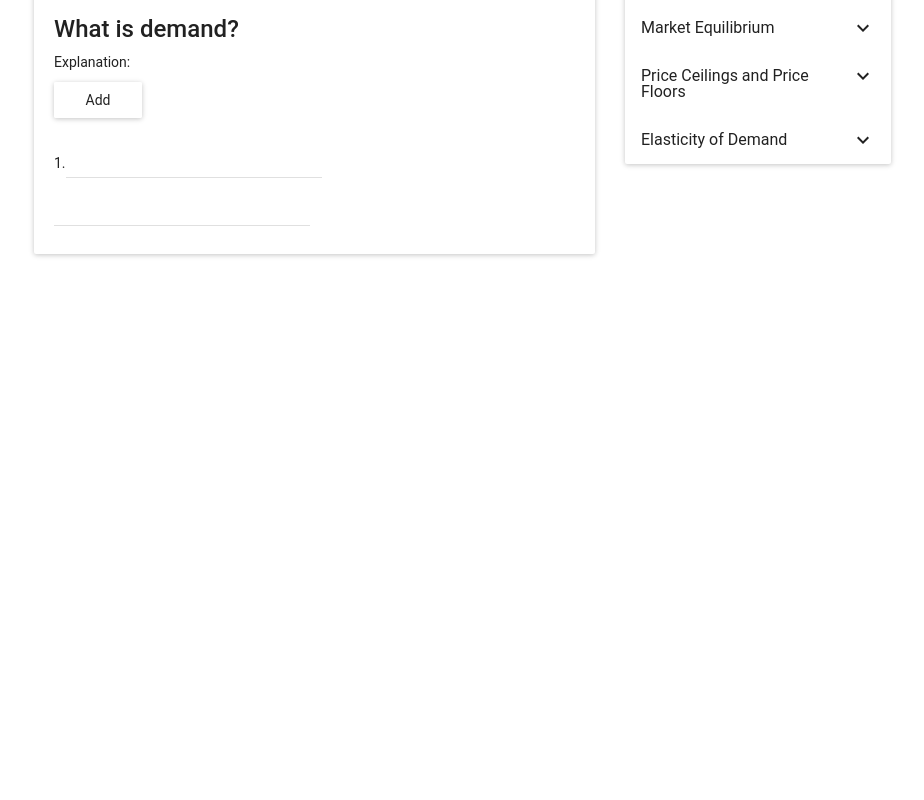
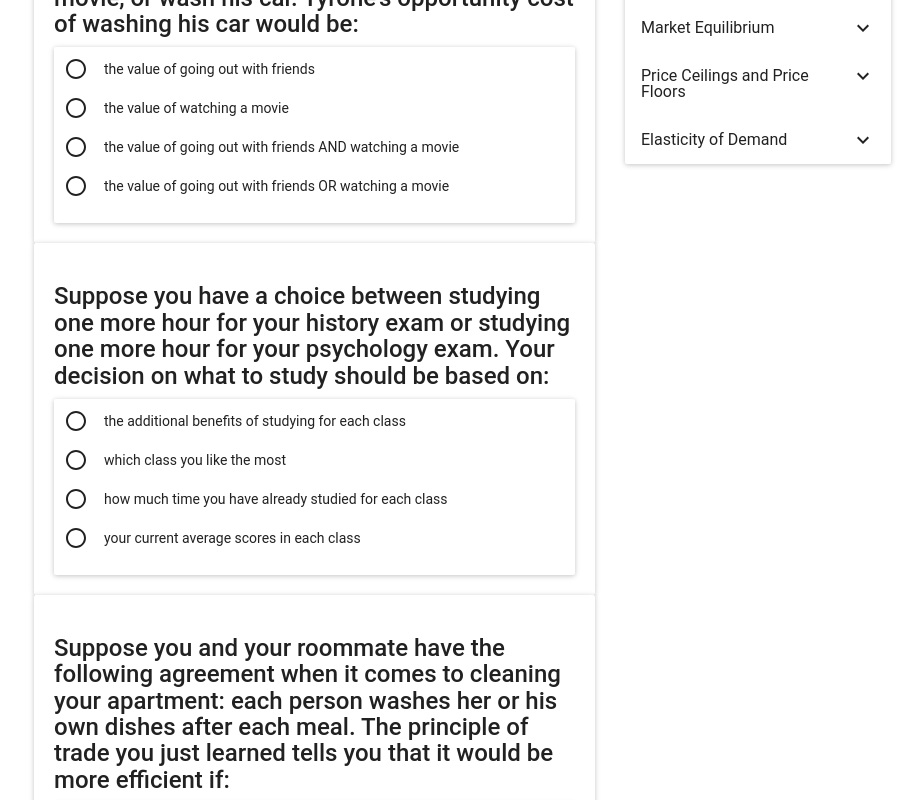
Before and after one commit to ssanaul/dotpractica-demo, a React (Create React App) app: page / in a window 1280 px wide. Shown: the part 500-1300 px from the top of the page, without its empty margins (30-954 px from the left). Before the commit the page ends 800 px from the top, so only its background shows below. Built offline with nearby package versions, Linux system fonts and the light colour scheme.

Commit message:
hardcoding and whatnot

```diff
--- a/src/App.js
+++ b/src/App.js
@@ -19,14 +19,43 @@ class App extends Component {
 					problems={[
 						<Problem key='a'
 						title='Why do students usually benefit from studying in groups?'
-						inputType='checkbox'
+						inputType='radio'
 						options={[
 							'some students are smarter than others',
 							'students have different skills',
 							'only poor students benefit'
 						]}
 					/>,
-						<Problem key='b' title='What is demand?'/>,
+						<Problem key='b'
+						title="Tyrone has three options on how to spend his Saturday afternoon: go out with friends, watch a movie, or wash his car. Tyrone's opportunity cost of washing his car would be:"
+						inputType='radio'
+						options={[
+							'the value of going out with friends',
+							'the value of watching a movie',
+							'the value of going out with friends AND watching a movie',
+							'the value of going out with friends OR watching a movie'
+						]}
+						/>,
+						<Problem key='c'
+						title="Suppose you have a choice between studying one more hour for your history exam or studying one more hour for your psychology exam. Your decision on what to study should be based on:"
+						inputType='radio'
+						options={[
+							'the additional benefits of studying for each class',
+							'which class you like the most',
+							'how much time you have already studied for each class',
+							'your current average scores in each class'
+						]}
+						/>,
+						<Problem key='d'
+						title="Suppose you and your roommate have the following agreement when it comes to cleaning your apartment: each person washes her or his own dishes after each meal. The principle of trade you just learned tells you that it would be more efficient if:"
+						inputType='radio'
+						options={[
+							'both of you wash your own dishes after each meal',
+							'neither of you wash the dishes after eating',
+							'each of you wash half of all the dirty dishes',
+							'one of you wash all the dishes while the other does a different chore'
+						]}
+						/>,
 					]}
 				/>,<Assessment
 					key='1'
--- a/src/components/Answer/Answer.js
+++ b/src/components/Answer/Answer.js
@@ -1,20 +1,28 @@
 import React, { Component } from 'react';
 import TextField from 'material-ui/TextField';
 import {RadioButton, RadioButtonGroup} from 'material-ui/RadioButton';
+import { Paper } from 'material-ui';
 
 class Answer extends Component { render() {
 
   return ( <div>
 
         {
-          this.props.inputType==='checkbox'?
+          this.props.inputType==='radio'?
+          <Paper style={{padding: 10}}>
             <RadioButtonGroup>
             {
               this.props.options.map(function(p){
-              return <RadioButton value={p} label={p}/>
+                return <RadioButton
+                        value={p}
+                        label={
+                          <p style={{fontWeight: 'normal'}}>{p}</p>
+                        }
+                      />
               })
             }
             </RadioButtonGroup>
+          </Paper>
           :
           <TextField/>
         }
--- a/src/components/Display/Display.js
+++ b/src/components/Display/Display.js
@@ -7,7 +7,7 @@ import Notes from '../Notes/Notes';
 class Display extends Component {
   render() {
     return (
-      <div style={{width: '90%', margin: 'auto'}}>
+      <div style={{width: '90%', margin: 'auto', paddingBottom: 50}}>
         <div className="row">
 
       		<div className="col-md-6">
--- a/src/components/Explanation/Explanation.js
+++ b/src/components/Explanation/Explanation.js
@@ -1,5 +1,4 @@
 import React, { Component } from 'react';
-import RaisedButton from 'material-ui/RaisedButton';
 import TextField from 'material-ui/TextField';
 
 class Explanation extends Component {
@@ -36,7 +35,7 @@ class Explanation extends Component {
   render() {
     return (
       <div>
-
+{/*
         <p>Explanation:</p>
 		<RaisedButton onClick={this.addInput}>Add</RaisedButton>
 		<br/>
@@ -51,7 +50,7 @@ class Explanation extends Component {
 				return e.el
 			})
 		}
-
+*/}
       </div>
     );
   }
--- a/src/components/Notes/Notes.js
+++ b/src/components/Notes/Notes.js
@@ -16,15 +16,34 @@ class Notes extends Component {
         [
           "Opportunity Cost",
           [
-            "4 basic principles: opportunity cost, net marginal benefits, the invsible hand, trade",
+            "every activity has a tradeoff",
+            "the opportunity cost of a good or service is the value of the next best alternative that is given to acquire that good or service"
           ]
         ],
         [
           "Net Marginal Benefits",
           [
-            "4 basic principles: opportunity cost, net marginal benefits, the invsible hand, trade",
+            "how do people make decisions?",
+            "maximize benefit, weigh benefit vs cost",
+            "process one unit at a time ==> marginal",
+            "rational people take an action if and only if the marginal benefits outweight the costs of that action"
           ]
         ],
+        [
+          "The Invisible Hand Principle",
+          [
+            "social effects of decisions",
+            "when markets operate efficiently, self interested behavior can benefit everyone"
+          ]
+        ],
+        [
+          "Trade",
+          [
+            "example of individual action leading to greater benefit",
+            "gains of trade- extra productivity from specialization and trade",
+            "occurs when individuals specialize in the activity which they are best at"
+          ]
+        ]
       ]
     }
   }
```
Also changed, not shown: src/components/Assessment/Assessment.js (line endings or trailing spaces). Lines whose indentation alone changed are shown as unchanged.
